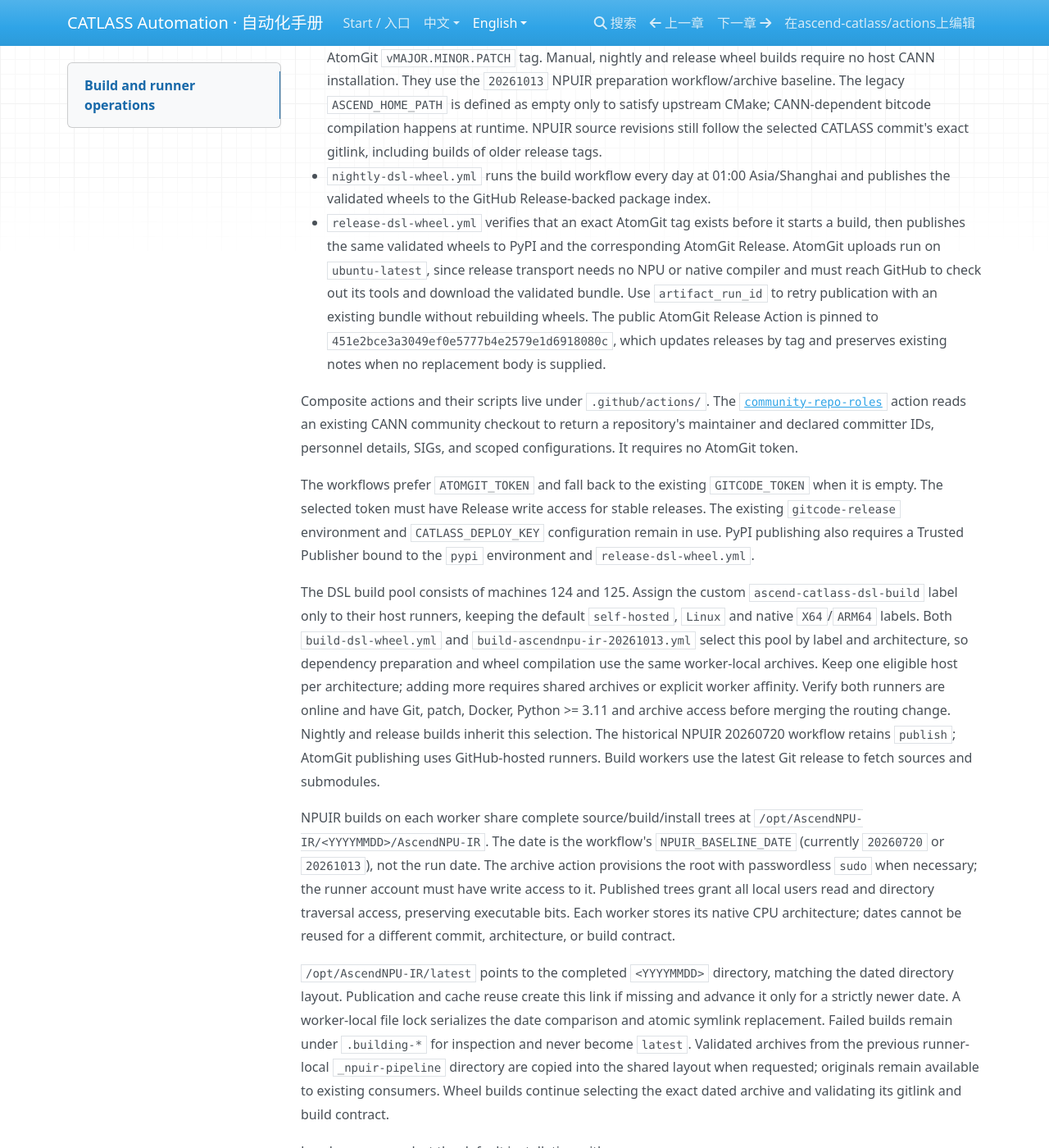
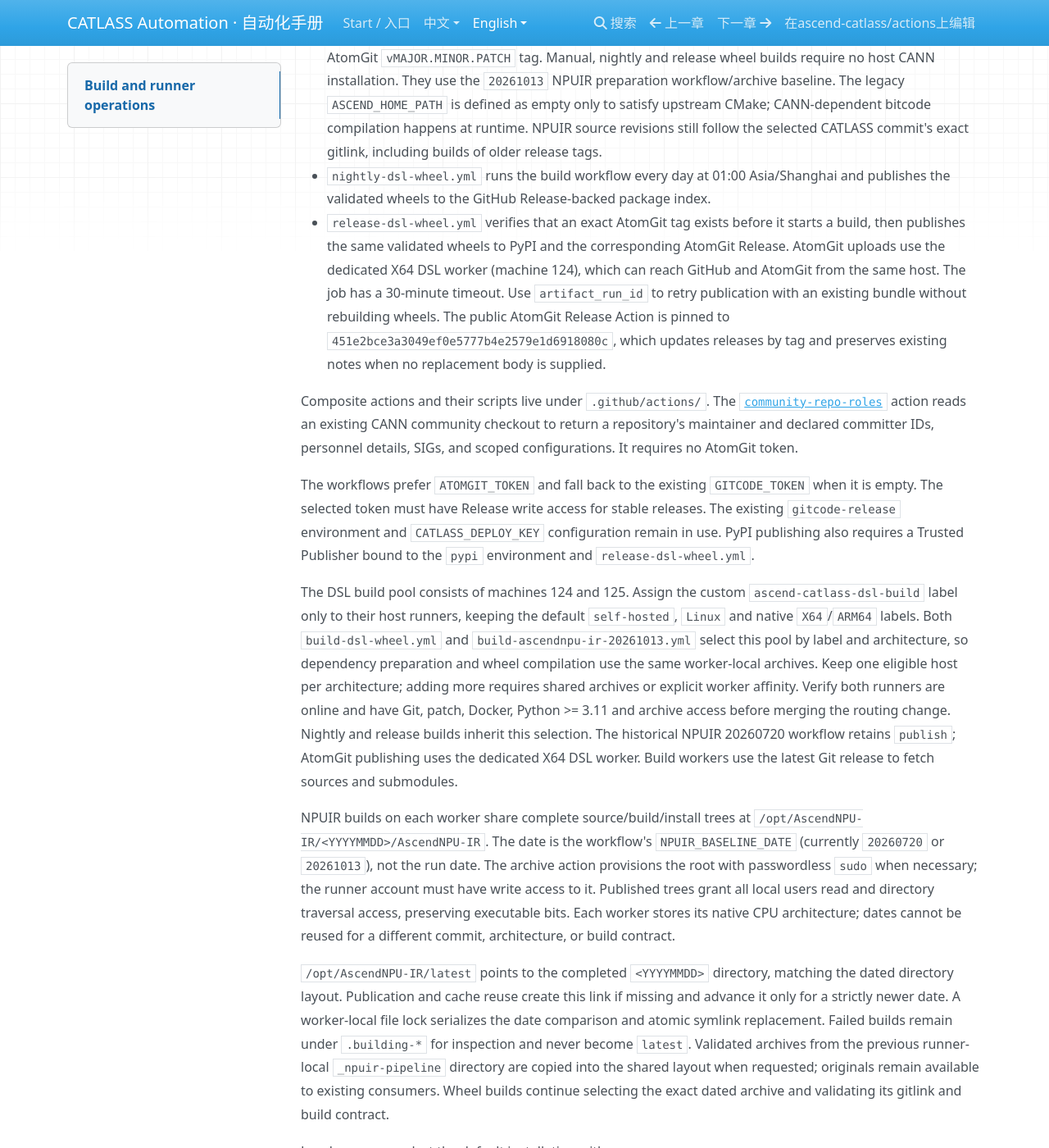
Before and after one commit to ascend-catlass/actions, an MkDocs documentation site: the page built from docs/en/operations.md, in a window 1280 px wide and 1400 px high, scrolled down 1685 px. Shown: the whole window at 82% size. Built offline with MkDocs 1.6.1, drawn with Linux system fonts in a browser that asks for light colours; nearby versions of some CDN libraries.

Commit message:
fix: pin AtomGit publication to the dedicated X64 build worker

```diff
--- a/docs/en/operations.md
+++ b/docs/en/operations.md
@@ -89,9 +89,9 @@
   package index.
 - `release-dsl-wheel.yml` verifies that an exact AtomGit tag exists before it
   starts a build, then publishes the same validated wheels to PyPI and the
-  corresponding AtomGit Release. AtomGit uploads run on `ubuntu-latest`, since
-  release transport needs no NPU or native compiler and must reach GitHub to
-  check out its tools and download the validated bundle. Use `artifact_run_id`
+  corresponding AtomGit Release. AtomGit uploads use the dedicated X64 DSL
+  worker (machine 124), which can reach GitHub and AtomGit from the same host.
+  The job has a 30-minute timeout. Use `artifact_run_id`
   to retry publication with an existing bundle without rebuilding wheels.
   The public AtomGit Release Action is pinned to
   `451e2bce3a3049ef0e5777b4e2579e1d6918080c`, which updates releases by tag
@@ -120,7 +120,7 @@ more requires shared archives or explicit worker affinity. Verify both runners
 are online and have Git, patch, Docker, Python >= 3.11 and archive access before merging the
 routing change. Nightly and release builds inherit this selection. The
 historical NPUIR 20260720 workflow retains `publish`; AtomGit publishing uses
-GitHub-hosted runners.
+the dedicated X64 DSL worker.
 Build workers use the latest Git release to fetch sources and submodules.
 
 NPUIR builds on each worker share complete source/build/install trees at
```
Also changed, not shown: docs/zh/workflows.md (+2 -2 lines), 2 other files.
